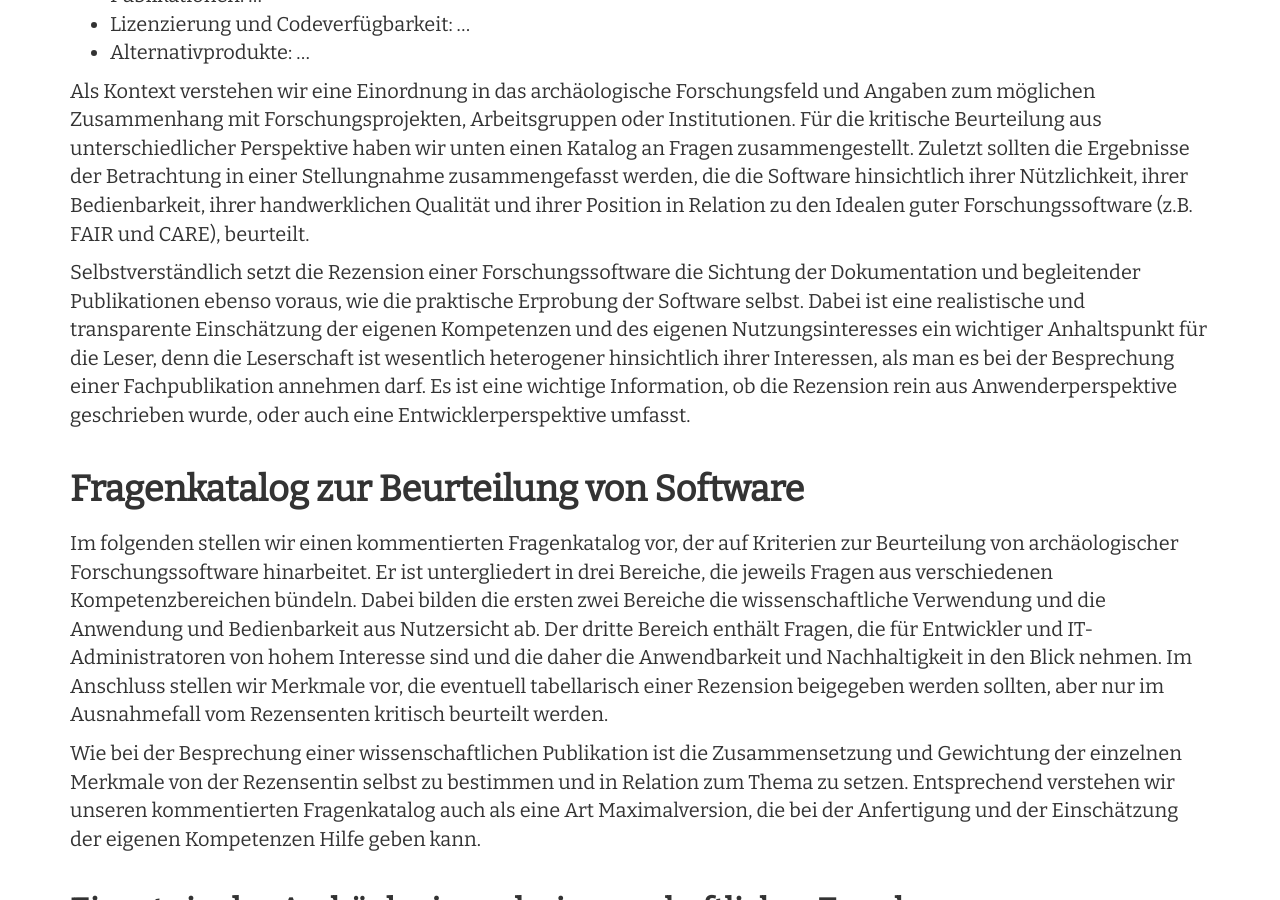
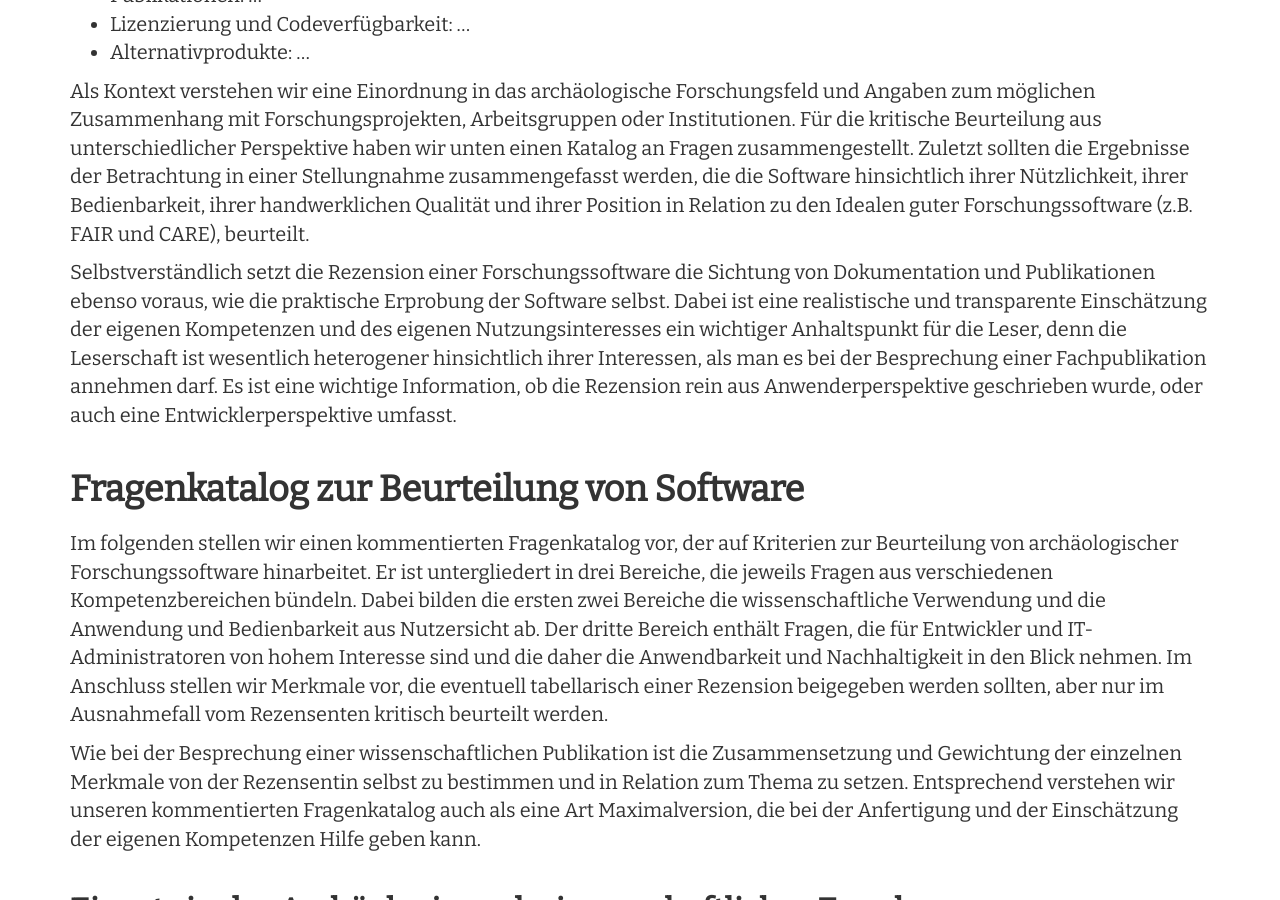
Before and after one commit to Research-Squirrel-Engineers/Impuls_SoftwareRezensionen_DGUF, a Jekyll site: the page built from Draft.md, in a window 1280 px wide and 900 px high, scrolled down 7617 px. Built offline with Jekyll 4.4.1, drawn with Linux system fonts in a browser that asks for light colours; nearby versions of some CDN libraries.

Commit message:
Klärung des Begriffs 'begleitende Publikation'

```diff
--- a/Draft.md
+++ b/Draft.md
@@ -171,7 +171,7 @@ Wir schlagen vor den Lesern diese Eckdaten in einer tabellarischen Übersicht zu
 
 Als Kontext verstehen wir eine Einordnung in das archäologische Forschungsfeld und Angaben zum möglichen Zusammenhang mit Forschungsprojekten, Arbeitsgruppen oder Institutionen. Für die kritische Beurteilung aus unterschiedlicher Perspektive haben wir unten einen Katalog an Fragen zusammengestellt. Zuletzt sollten die Ergebnisse der Betrachtung in einer Stellungnahme zusammengefasst werden, die die Software hinsichtlich ihrer Nützlichkeit, ihrer Bedienbarkeit, ihrer handwerklichen Qualität und ihrer Position in Relation zu den Idealen guter Forschungssoftware (z.B. FAIR und CARE), beurteilt.
 
-Selbstverständlich setzt die Rezension einer Forschungssoftware die Sichtung der Dokumentation und begleitender Publikationen ebenso voraus, wie die praktische Erprobung der Software selbst. Dabei ist eine realistische und transparente Einschätzung der eigenen Kompetenzen und des eigenen Nutzungsinteresses ein wichtiger Anhaltspunkt für die Leser, denn die Leserschaft ist wesentlich heterogener hinsichtlich ihrer Interessen, als man es bei der Besprechung einer Fachpublikation annehmen darf. Es ist eine wichtige Information, ob die Rezension rein aus Anwenderperspektive geschrieben wurde, oder auch eine Entwicklerperspektive umfasst.
+Selbstverständlich setzt die Rezension einer Forschungssoftware die Sichtung von Dokumentation und Publikationen ebenso voraus, wie die praktische Erprobung der Software selbst. Dabei ist eine realistische und transparente Einschätzung der eigenen Kompetenzen und des eigenen Nutzungsinteresses ein wichtiger Anhaltspunkt für die Leser, denn die Leserschaft ist wesentlich heterogener hinsichtlich ihrer Interessen, als man es bei der Besprechung einer Fachpublikation annehmen darf. Es ist eine wichtige Information, ob die Rezension rein aus Anwenderperspektive geschrieben wurde, oder auch eine Entwicklerperspektive umfasst.
 
 ## Fragenkatalog zur Beurteilung von Software
 
```
